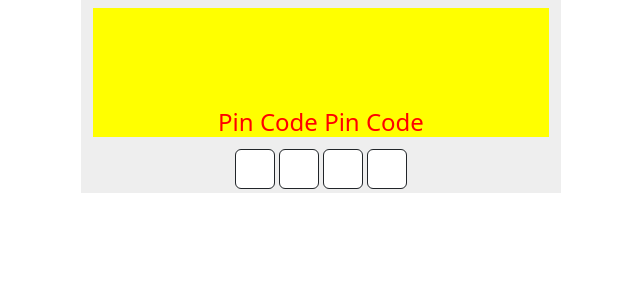
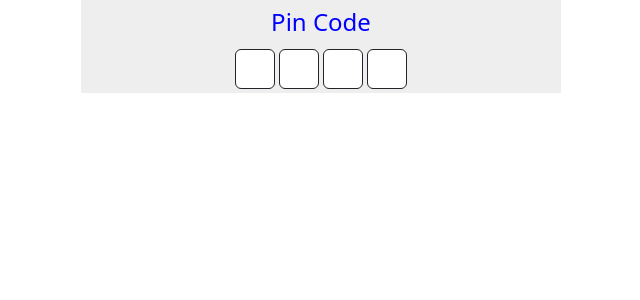
Before and after one commit to laurentbedu/first_app, a React (Create React App) app: page / in a window 1280 px wide. Shown: the top 300 px of the page, without its empty margins (319-959 px from the left). Built offline with nearby package versions, Linux system fonts and the light colour scheme.

Commit message:
E01 clean

```diff
--- a/src/components/PincodeInput/PincodeInput.jsx
+++ b/src/components/PincodeInput/PincodeInput.jsx
@@ -2,11 +2,9 @@ import "./PincodeInput.css";
 
 function PincodeInput(props) {
   const user = { email: "bedulaurent@gmail.com", pincode: 1234 };
-  const {title, color, backgroundColor, paddingTop} = props;
-  let titleToo = props.title;
+  const {title, color} = props;
 
   const handleInput = (e) => {
-    titleToo = "1";
     const value = e.target.value;
     if (isNaN(value)) {
       e.target.value = "";
@@ -66,7 +64,7 @@ function PincodeInput(props) {
 
   return (
     <>
-        <h4 style={{color, backgroundColor, paddingTop}}>{title} {titleToo}</h4>
+    <h4 style={{color}}>{title}</h4>
       <div className="d-flex justify-content-center py-1">
         <input
           id="pin1"
--- a/src/screens/LandingScreen/LandingScreen.jsx
+++ b/src/screens/LandingScreen/LandingScreen.jsx
@@ -2,8 +2,7 @@ import PincodeInput from "../../components/PincodeInput/PincodeInput";
 
 function LandingScreen() {
     return ( <div className="text-center pt-2">
-
-        <PincodeInput title="Pin Code" color="red" backgroundColor="yellow" paddingTop="100px"/>
+        <PincodeInput title="Pin Code" color="blue"/>
     </div> )
 }
 
```
